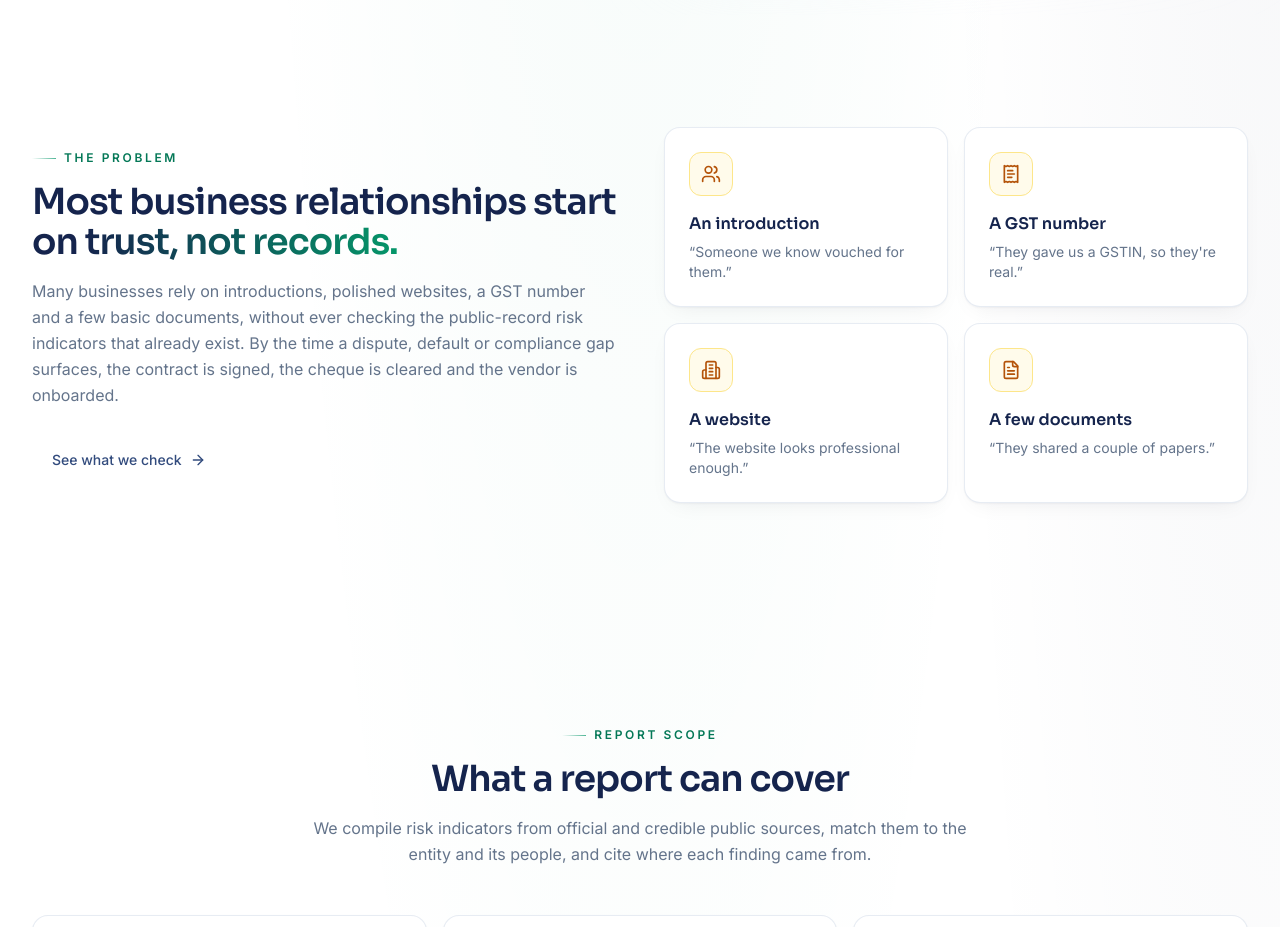
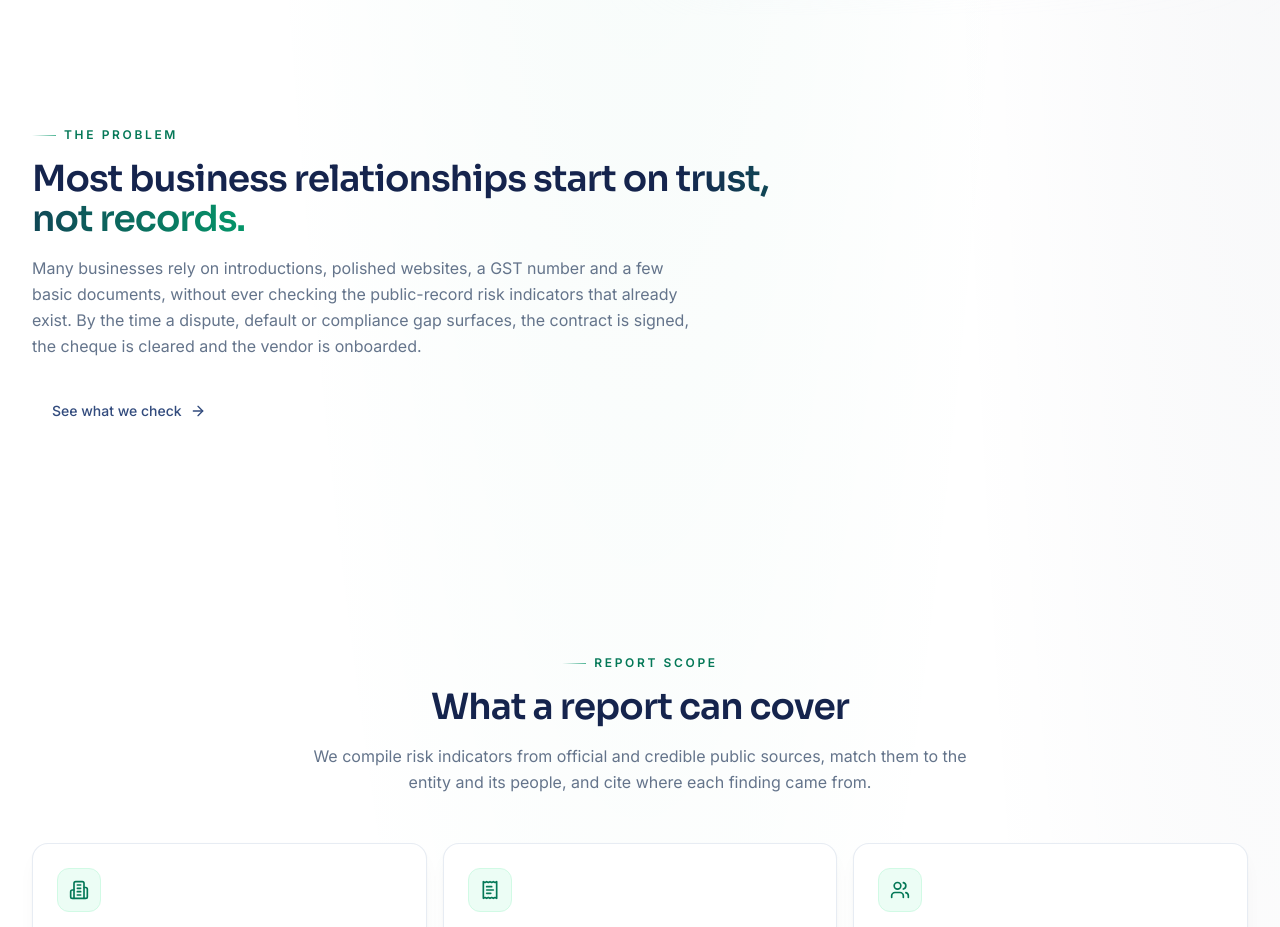
Before and after one commit to Tinam109/inamdarbusinessanalysis, a Next.js app: page / in a window 1280 px wide. Shown: the part 840-1767 px from the top of the page. Built offline with nearby package versions, Linux system fonts and the light colour scheme.

Commit message:
Remove problem section cards

```diff
--- a/app/api/sample-report-lead/route.ts
+++ b/app/api/sample-report-lead/route.ts
@@ -15,10 +15,7 @@ export async function POST(request: Request) {
   const webhookUrl = process.env.GOOGLE_SHEETS_WEBHOOK_URL;
 
   if (!webhookUrl) {
-    return NextResponse.json(
-      { error: "Lead capture is not configured yet." },
-      { status: 503 },
-    );
+    return NextResponse.json({ ok: true, captureConfigured: false });
   }
 
   let payload: LeadPayload;
--- a/app/page.tsx
+++ b/app/page.tsx
@@ -125,7 +125,7 @@ export default function HomePage() {
       {/* ============ PROBLEM ============ */}
       <section className="section-pad">
         <div className="container-x">
-          <div className="grid items-center gap-12 lg:grid-cols-2">
+          <div className="max-w-3xl">
             <Reveal>
               <SectionHeading
                 eyebrow="The problem"
@@ -144,27 +144,6 @@ export default function HomePage() {
                 </Button>
               </div>
             </Reveal>
-
-            <RevealGroup className="grid gap-4 sm:grid-cols-2">
-              {[
-                { icon: <Users className="h-5 w-5" />, t: "An introduction", d: "“Someone we know vouched for them.”" },
-                { icon: <ReceiptText className="h-5 w-5" />, t: "A GST number", d: "“They gave us a GSTIN, so they're real.”" },
-                { icon: <Building2 className="h-5 w-5" />, t: "A website", d: "“The website looks professional enough.”" },
-                { icon: <FileText className="h-5 w-5" />, t: "A few documents", d: "“They shared a couple of papers.”" },
-              ].map((item) => (
-                <RevealItem key={item.t}>
-                  <Card className="h-full">
-                    <IconTile className="border-amber-200 bg-amber-50 text-amber-700">
-                      {item.icon}
-                    </IconTile>
-                    <h3 className="mt-4 font-display text-base font-semibold text-brand">
-                      {item.t}
-                    </h3>
-                    <p className="mt-1.5 text-sm text-slate-500">{item.d}</p>
-                  </Card>
-                </RevealItem>
-              ))}
-            </RevealGroup>
           </div>
         </div>
       </section>
```
